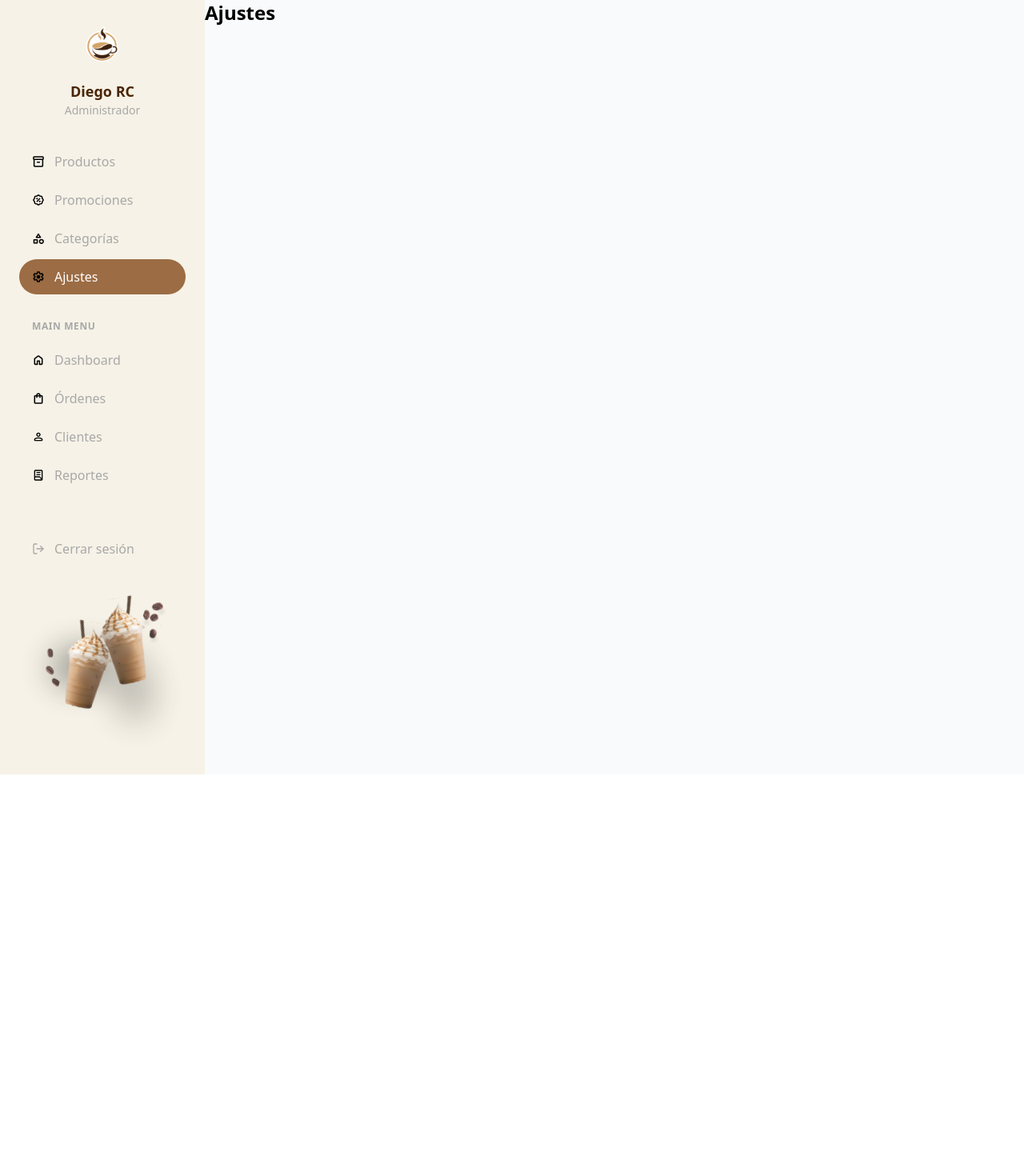
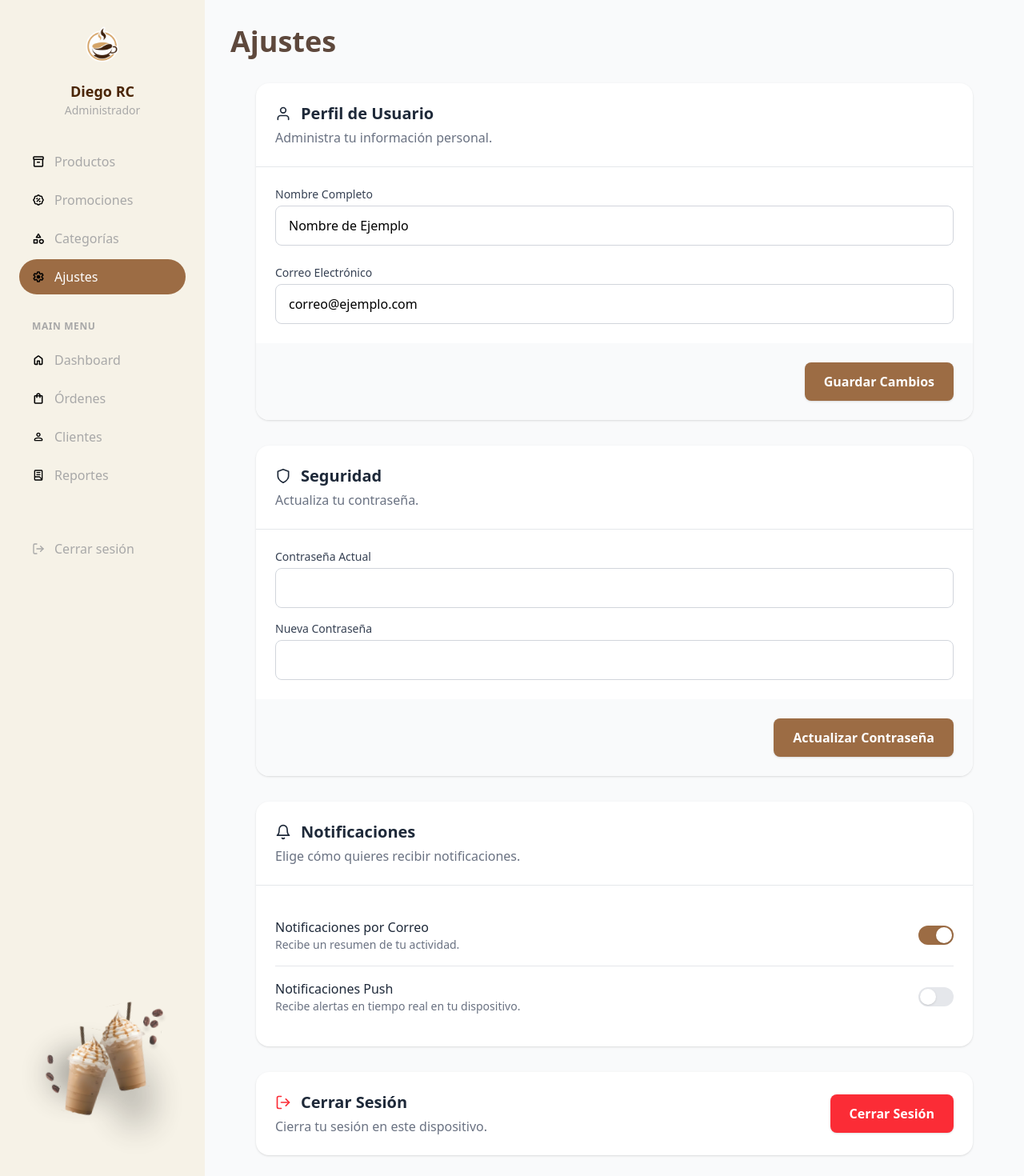
Before and after one commit to ArmandoCasanova/coffeeshop-web, a React (Vite) app: page /settings in a window 1280 px wide. Shown: the top 1470 px of the page at 80% size. Before the commit the page ends 968 px from the top, so only its background shows below. Built offline with nearby package versions, Linux system fonts and the light colour scheme.

Commit message:
feat(CS-07): Settings page has been developed successfully

```diff
--- a/src/components/NewProductModal.jsx
+++ b/src/components/NewProductModal.jsx
@@ -1,12 +1,49 @@
-import { useState } from "react";
+import { useState, useEffect } from "react";
 import { FiPlus, FiX } from "react-icons/fi";
 
-export default function NewProductModal({ isOpen, onClose }) {
-  const [ingredients, setIngredients] = useState([
-    { id: 1, name: "Grano de Café", quantity: "25", unit: "gr" },
-    { id: 2, name: "Leche", quantity: "100", unit: "ml" },
-    { id: 3, name: "Salsa de Caramelo", quantity: "15", unit: "ml" },
-  ]);
+export default function NewProductModal({ isOpen, onClose, productData }) {
+  const categoryOptions = [
+    "Espresso",
+    "Lattes",
+    "Frappés",
+    "Tés",
+    "Postres",
+    "Especialidades",
+  ];
+  const [productName, setProductName] = useState("");
+  const [category, setCategory] = useState(categoryOptions[0]);
+  const [price, setPrice] = useState("");
+  const [temperature, setTemperature] = useState("");
+  const [description, setDescription] = useState("");
+  const [ingredients, setIngredients] = useState([]);
+
+  const isEditing = Boolean(productData);
+
+  useEffect(() => {
+    if (isOpen) {
+      if (isEditing) {
+        setProductName(productData.name || "");
+        setPrice(productData.price || "");
+        setCategory(productData.category || "");
+        setTemperature(productData.temperature || "");
+        setDescription(productData.description || "");
+        setIngredients(
+          productData.ingredients || [
+            { id: Date.now(), name: "", quantity: "", unit: "gr" },
+          ]
+        );
+      } else {
+        setProductName("");
+        setPrice("");
+        setCategory("");
+        setTemperature("");
+        setDescription("");
+        setIngredients([
+          { id: 1, name: "Grano de Café", quantity: "25", unit: "gr" },
+        ]);
+      }
+    }
+  }, [isOpen, productData, isEditing]);
 
   if (!isOpen) return null;
 
@@ -23,6 +60,12 @@ export default function NewProductModal({ isOpen, onClose }) {
     ]);
   };
 
+  const handleRemoveIngredient = (id) => {
+    if (ingredients.length > 1) {
+      setIngredients(ingredients.filter((ing) => ing.id !== id));
+    }
+  };
+
   const handleIngredientChange = (id, field, value) => {
     setIngredients(
       ingredients.map((ing) =>
@@ -33,13 +76,18 @@ export default function NewProductModal({ isOpen, onClose }) {
 
   const handleSubmit = (e) => {
     e.preventDefault();
-    console.log("Nuevo Producto Creado:", {
-      productName: e.target.productName.value,
-      price: e.target.price.value,
-      category: e.target.category.value,
-      description: e.target.description.value,
+    const formData = {
+      productName,
+      price,
+      category,
+      description,
       ingredients,
-    });
+      temperature,
+    };
+    console.log(
+      isEditing ? "Producto Actualizado:" : "Nuevo Producto Creado:",
+      formData
+    );
     onClose();
   };
 
@@ -51,7 +99,7 @@ export default function NewProductModal({ isOpen, onClose }) {
       <div className="bg-white rounded-xl shadow-2xl w-full max-w-2xl max-h-[90vh] flex flex-col transform transition-all duration-300 ease-in-out">
         <div className="flex justify-between items-center p-4 sm:p-6 pb-2 border-b border-gray-200 shrink-0">
           <h2 className="text-2xl sm:text-3xl font-bold text-gray-800">
-            Nuevo Producto
+            {isEditing ? "Editar Producto" : "Nuevo Producto"}
           </h2>
           <button
             onClick={onClose}
@@ -63,31 +111,25 @@ export default function NewProductModal({ isOpen, onClose }) {
         <form onSubmit={handleSubmit} className="grow overflow-y-auto">
           <div className="p-4 sm:p-6 space-y-4">
             <div>
-              <label htmlFor="productName" className="sr-only">
-                Nombre del producto
-              </label>
               <input
                 type="text"
-                id="productName"
-                name="productName"
                 placeholder="Nombre del producto"
+                value={productName}
+                onChange={(e) => setProductName(e.target.value)}
                 required
                 className="w-full px-4 py-3 border border-gray-300 rounded-lg focus:outline-none focus:ring-2 focus:ring-brown-300 text-gray-700"
               />
             </div>
             <div>
-              <label htmlFor="price" className="sr-only">
-                Precio
-              </label>
               <div className="relative">
                 <span className="absolute left-4 top-1/2 -translate-y-1/2 text-gray-500 text-lg">
                   $
                 </span>
                 <input
                   type="number"
-                  id="price"
-                  name="price"
                   placeholder="Precio"
+                  value={price}
+                  onChange={(e) => setPrice(e.target.value)}
                   required
                   step="0.01"
                   min="0"
@@ -96,33 +138,49 @@ export default function NewProductModal({ isOpen, onClose }) {
               </div>
             </div>
             <div>
-              <label htmlFor="category" className="sr-only">
-                Categoría
-              </label>
+              {/* --- AQUÍ ESTÁ LA SECCIÓN CORREGIDA --- */}
               <div className="flex flex-wrap items-center gap-2">
-                <input
-                  type="text"
-                  id="category"
+                <select
                   name="category"
-                  placeholder="Categoría"
-                  className="flex-1 min-w-[150px] px-4 py-3 border border-gray-300 rounded-lg focus:outline-none focus:ring-2 focus:ring-brown-300 text-gray-700"
-                />
-                <span className="px-3 py-2 bg-gray-200 text-gray-700 text-sm rounded-full whitespace-nowrap cursor-pointer hover:bg-gray-300">
+                  value={category}
+                  onChange={(e) => setCategory(e.target.value)}
+                  className="flex-1 min-w-[150px] px-4 py-3 border border-gray-300 rounded-lg focus:outline-none focus:ring-2 focus:ring-brown-300 text-gray-700 cursor-pointer"
+                >
+                  {categoryOptions.map((option) => (
+                    <option key={option} value={option}>
+                      {option}
+                    </option>
+                  ))}
+                </select>
+                <button
+                  type="button"
+                  onClick={() => setTemperature("Caliente")}
+                  className={`px-3 py-2 text-sm rounded-full whitespace-nowrap cursor-pointer transition-colors ${
+                    temperature === "Caliente"
+                      ? "bg-brown-300 text-white"
+                      : "bg-gray-200 text-gray-700 hover:bg-gray-300"
+                  }`}
+                >
                   Café Caliente
-                </span>
-                <span className="px-3 py-2 bg-brown-300 text-white text-sm rounded-full whitespace-nowrap cursor-pointer hover:bg-brown-400">
+                </button>
+                <button
+                  type="button"
+                  onClick={() => setTemperature("Frío")}
+                  className={`px-3 py-2 text-sm rounded-full whitespace-nowrap cursor-pointer transition-colors ${
+                    temperature === "Frío"
+                      ? "bg-brown-300 text-white"
+                      : "bg-gray-200 text-gray-700 hover:bg-gray-300"
+                  }`}
+                >
                   Café Frío
-                </span>
+                </button>
               </div>
             </div>
             <div>
-              <label htmlFor="description" className="sr-only">
-                Descripción del producto
-              </label>
               <textarea
-                id="description"
-                name="description"
                 placeholder="Descripción del producto"
+                value={description}
+                onChange={(e) => setDescription(e.target.value)}
                 rows="3"
                 className="w-full px-4 py-3 border border-gray-300 rounded-lg focus:outline-none focus:ring-2 focus:ring-brown-300 text-gray-700 resize-none"
               ></textarea>
@@ -138,15 +196,8 @@ export default function NewProductModal({ isOpen, onClose }) {
                     className="flex flex-col sm:flex-row items-stretch sm:items-center gap-2 sm:gap-3"
                   >
                     <div className="flex-1">
-                      <label
-                        htmlFor={`ing-name-${ingredient.id}`}
-                        className="sr-only"
-                      >
-                        Insumo
-                      </label>
                       <input
                         type="text"
-                        id={`ing-name-${ingredient.id}`}
                         placeholder="Insumo"
                         value={ingredient.name}
                         onChange={(e) =>
@@ -160,15 +211,8 @@ export default function NewProductModal({ isOpen, onClose }) {
                       />
                     </div>
                     <div className="w-full sm:w-24">
-                      <label
-                        htmlFor={`ing-qty-${ingredient.id}`}
-                        className="sr-only"
-                      >
-                        Cantidad
-                      </label>
                       <input
                         type="number"
-                        id={`ing-qty-${ingredient.id}`}
                         placeholder="Cantidad"
                         value={ingredient.quantity}
                         onChange={(e) =>
@@ -182,14 +226,7 @@ export default function NewProductModal({ isOpen, onClose }) {
                       />
                     </div>
                     <div className="w-full sm:w-20">
-                      <label
-                        htmlFor={`ing-unit-${ingredient.id}`}
-                        className="sr-only"
-                      >
-                        Unidad
-                      </label>
                       <select
-                        id={`ing-unit-${ingredient.id}`}
                         value={ingredient.unit}
                         onChange={(e) =>
                           handleIngredientChange(
@@ -205,6 +242,14 @@ export default function NewProductModal({ isOpen, onClose }) {
                         <option value="un">un</option>
                       </select>
                     </div>
+                    <button
+                      type="button"
+                      onClick={() => handleRemoveIngredient(ingredient.id)}
+                      disabled={ingredients.length <= 1}
+                      className="p-2 text-gray-400 rounded-full hover:bg-red-100 hover:text-red-500 disabled:opacity-50 disabled:cursor-not-allowed"
+                    >
+                      <FiX />
+                    </button>
                   </div>
                 ))}
               </div>
@@ -214,7 +259,7 @@ export default function NewProductModal({ isOpen, onClose }) {
                 className="mt-4 flex items-center justify-center gap-2 w-full px-5 py-3 bg-brown-100 text-brown-700 font-semibold rounded-lg hover:bg-brown-200 transition-colors"
               >
                 <FiPlus className="w-5 h-5" />
-                <span>Agegar Insumo</span>
+                <span>Agregar Insumo</span>
               </button>
             </div>
           </div>
@@ -230,7 +275,7 @@ export default function NewProductModal({ isOpen, onClose }) {
               type="submit"
               className="w-full sm:w-auto px-5 py-2.5 bg-brown-300 text-white font-semibold rounded-lg hover:bg-brown-400 transition-colors shadow-sm"
             >
-              Crear Producto
+              {isEditing ? "Guardar Cambios" : "Crear Producto"}
             </button>
           </div>
         </form>
--- a/src/pages/Settings.jsx
+++ b/src/pages/Settings.jsx
@@ -1,3 +1,189 @@
-export default function Settings() {
-  return <h1 className="text-2xl font-bold">Ajustes</h1>;
+import { useState } from "react";
+import { FiUser, FiShield, FiBell, FiLogOut, FiCamera } from "react-icons/fi";
+
+const ToggleSwitch = ({ label, enabled, setEnabled }) => {
+  return (
+    <button
+      type="button"
+      onClick={() => setEnabled(!enabled)}
+      className={`relative inline-flex h-6 w-11 flex-shrink-0 cursor-pointer rounded-full border-2 border-transparent transition-colors duration-200 ease-in-out focus:outline-none focus:ring-2 focus:ring-brown-300 focus:ring-offset-2 ${
+        enabled ? "bg-brown-300" : "bg-gray-200"
+      }`}
+    >
+      <span className="sr-only">{label}</span>
+      <span
+        aria-hidden="true"
+        className={`inline-block h-5 w-5 transform rounded-full bg-white shadow ring-0 transition duration-200 ease-in-out ${
+          enabled ? "translate-x-5" : "translate-x-0"
+        }`}
+      />
+    </button>
+  );
+};
+
+export default function Ajustes() {
+  const [emailNotifications, setEmailNotifications] = useState(true);
+  const [pushNotifications, setPushNotifications] = useState(false);
+  return (
+    <div className="p-4 sm:p-6 md:p-8">
+      <h1 className="text-3xl sm:text-4xl font-bold text-brown-600 mb-8">
+        Ajustes
+      </h1>
+
+      <div className="space-y-8 max-w-4xl mx-auto">
+        <div className="bg-white rounded-2xl shadow-sm overflow-hidden">
+          <div className="p-6 border-b border-gray-200">
+            <h2 className="text-xl font-bold text-gray-800 flex items-center gap-3">
+              <FiUser className="text-brown-400" />
+              <span>Perfil de Usuario</span>
+            </h2>
+            <p className="text-gray-500 mt-1">
+              Administra tu información personal.
+            </p>
+          </div>
+          <div className="p-6 space-y-6">
+            <div className="flex flex-col sm:flex-row items-center gap-6">
+              <div className="flex-grow">
+                <label
+                  htmlFor="fullName"
+                  className="block text-sm font-medium text-gray-700"
+                >
+                  Nombre Completo
+                </label>
+                <input
+                  type="text"
+                  id="fullName"
+                  defaultValue="Nombre de Ejemplo"
+                  className="mt-1 w-full px-4 py-3 border border-gray-300 rounded-lg focus:outline-none focus:ring-2 focus:ring-brown-300"
+                />
+              </div>
+            </div>
+            <div>
+              <label
+                htmlFor="email"
+                className="block text-sm font-medium text-gray-700"
+              >
+                Correo Electrónico
+              </label>
+              <input
+                type="email"
+                id="email"
+                defaultValue="correo@ejemplo.com"
+                className="mt-1 w-full px-4 py-3 border border-gray-300 rounded-lg focus:outline-none focus:ring-2 focus:ring-brown-300"
+              />
+            </div>
+          </div>
+          <div className="p-6 bg-gray-50 text-right">
+            <button className="px-6 py-3 bg-brown-300 text-white font-semibold rounded-lg hover:bg-brown-400 transition-colors shadow-sm cursor-pointer">
+              Guardar Cambios
+            </button>
+          </div>
+        </div>
+
+        <div className="bg-white rounded-2xl shadow-sm overflow-hidden">
+          <div className="p-6 border-b border-gray-200">
+            <h2 className="text-xl font-bold text-gray-800 flex items-center gap-3">
+              <FiShield className="text-brown-400" />
+              <span>Seguridad</span>
+            </h2>
+            <p className="text-gray-500 mt-1">Actualiza tu contraseña.</p>
+          </div>
+          <div className="p-6 space-y-4">
+            <div>
+              <label
+                htmlFor="current-password"
+                className="block text-sm font-medium text-gray-700"
+              >
+                Contraseña Actual
+              </label>
+              <input
+                type="password"
+                id="current-password"
+                className="mt-1 w-full px-4 py-3 border border-gray-300 rounded-lg focus:outline-none focus:ring-2 focus:ring-brown-300"
+              />
+            </div>
+            <div>
+              <label
+                htmlFor="new-password"
+                className="block text-sm font-medium text-gray-700"
+              >
+                Nueva Contraseña
+              </label>
+              <input
+                type="password"
+                id="new-password"
+                className="mt-1 w-full px-4 py-3 border border-gray-300 rounded-lg focus:outline-none focus:ring-2 focus:ring-brown-300"
+              />
+            </div>
+          </div>
+          <div className="p-6 bg-gray-50 text-right">
+            <button className="px-6 py-3 bg-brown-300 text-white font-semibold rounded-lg hover:bg-brown-400 transition-colors shadow-sm cursor-pointer">
+              Actualizar Contraseña
+            </button>
+          </div>
+        </div>
+
+        <div className="bg-white rounded-2xl shadow-sm overflow-hidden">
+          <div className="p-6 border-b border-gray-200">
+            <h2 className="text-xl font-bold text-gray-800 flex items-center gap-3">
+              <FiBell className="text-brown-400" />
+              <span>Notificaciones</span>
+            </h2>
+            <p className="text-gray-500 mt-1">
+              Elige cómo quieres recibir notificaciones.
+            </p>
+          </div>
+          <div className="p-6 divide-y divide-gray-200">
+            <div className="flex justify-between items-center py-4">
+              <div>
+                <h3 className="font-medium text-gray-800">
+                  Notificaciones por Correo
+                </h3>
+                <p className="text-sm text-gray-500">
+                  Recibe un resumen de tu actividad.
+                </p>
+              </div>
+              <ToggleSwitch
+                label="Notificaciones por Correo"
+                enabled={emailNotifications}
+                setEnabled={setEmailNotifications}
+              />
+            </div>
+            <div className="flex justify-between items-center py-4">
+              <div>
+                <h3 className="font-medium text-gray-800">
+                  Notificaciones Push
+                </h3>
+                <p className="text-sm text-gray-500">
+                  Recibe alertas en tiempo real en tu dispositivo.
+                </p>
+              </div>
+              <ToggleSwitch
+                label="Notificaciones Push"
+                enabled={pushNotifications}
+                setEnabled={setPushNotifications}
+              />
+            </div>
+          </div>
+        </div>
+
+        <div className="bg-white rounded-2xl shadow-sm overflow-hidden">
+          <div className="p-6 flex flex-col sm:flex-row justify-between items-start sm:items-center">
+            <div>
+              <h2 className="text-xl font-bold text-gray-800 flex items-center gap-3">
+                <FiLogOut className="text-red-500" />
+                <span>Cerrar Sesión</span>
+              </h2>
+              <p className="text-gray-500 mt-1">
+                Cierra tu sesión en este dispositivo.
+              </p>
+            </div>
+            <button className="mt-4 sm:mt-0 w-full sm:w-auto px-6 py-3 bg-red-500 text-white font-semibold rounded-lg hover:bg-red-600 transition-colors shadow-sm cursor-pointer">
+              Cerrar Sesión
+            </button>
+          </div>
+        </div>
+      </div>
+    </div>
+  );
 }
```
Also changed, not shown: src/components/ProductRow.jsx (+18 -16 lines), src/pages/Products.jsx (+24 -22 lines).
